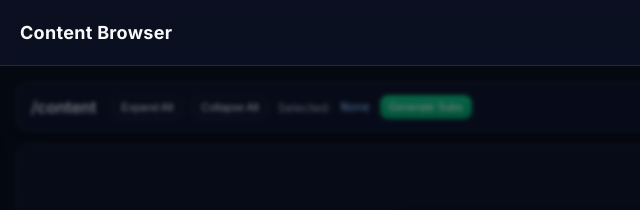
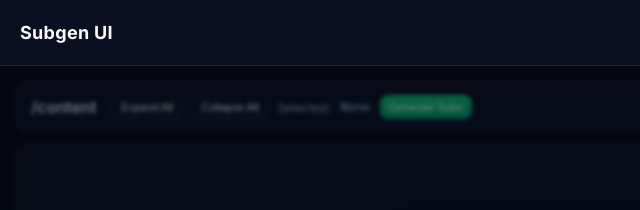
Before and after one commit to Aadityajoshi151/subgen-ui, a website: page public/index.html in a window 1280 px wide. Shown: the top 210 px of the page, 0-640 px from the left. Drawn offline with Linux system fonts and the light colour scheme; no server answers.

Commit message:
feat: update title and header to reflect Subgen UI branding

```diff
--- a/public/index.html
+++ b/public/index.html
@@ -3,7 +3,7 @@
 <head>
   <meta charset="utf-8" />
   <meta name="viewport" content="width=device-width, initial-scale=1" />
-  <title>Content Browser</title>
+  <title>Subgen UI</title>
   <link rel="preconnect" href="https://fonts.googleapis.com">
   <link rel="preconnect" href="https://fonts.gstatic.com" crossorigin>
   <link href="https://fonts.googleapis.com/css2?family=Inter:wght@400;500;600;700&display=swap" rel="stylesheet">
@@ -11,7 +11,7 @@
 </head>
 <body>
   <header class="app-header">
-    <h1>Content Browser</h1>
+    <h1>Subgen UI</h1>
     <div class="header-actions">
       <button id="refreshBtn" class="btn">Refresh</button>
       <button id="settingsBtn" class="btn">Settings</button>
```
